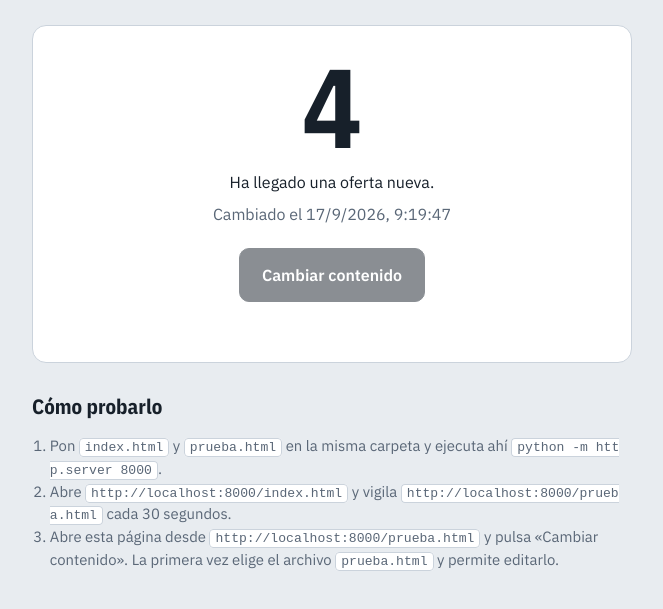
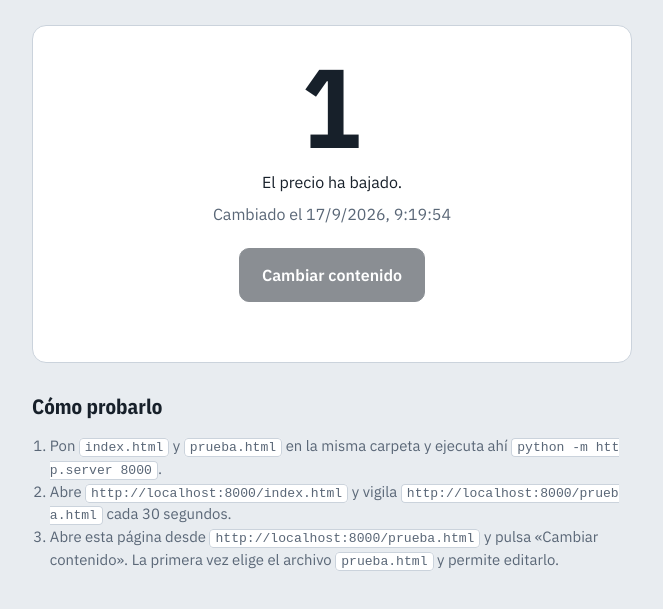
Before and after one commit to RMalumP/Vig-a, a plain HTML site: page index.html in a window 1280 px wide. Shown: the part 157-766 px from the top of the page, without its empty margins (308-971 px from the left). Drawn offline with nearby package versions, Linux system fonts and the light colour scheme.

Commit message:
Prueba Vigía: versión 1

```diff
--- a/index.html
+++ b/index.html
@@ -40,9 +40,9 @@ code{background:var(--panel);border:1px solid var(--line);border-radius:4px;padd
   <p class="lead">Cada clic cambia el contenido y guarda la nueva versión, para que Vigía lo detecte en su siguiente comprobación.</p>
 
   <div class="card center">
-    <p id="contador" data-n="4">4</p>
-    <p id="frase">Ha llegado una oferta nueva.</p>
-    <p id="fecha">Cambiado el 17/9/2026, 9:19:47</p>
+    <p id="contador" data-n="1">1</p>
+    <p id="frase">El precio ha bajado.</p>
+    <p id="fecha">Cambiado el 17/9/2026, 9:19:54</p>
     <button id="cambiar" type="button" disabled="">Cambiar contenido</button>
     <p id="estado"></p>
   </div>
```
